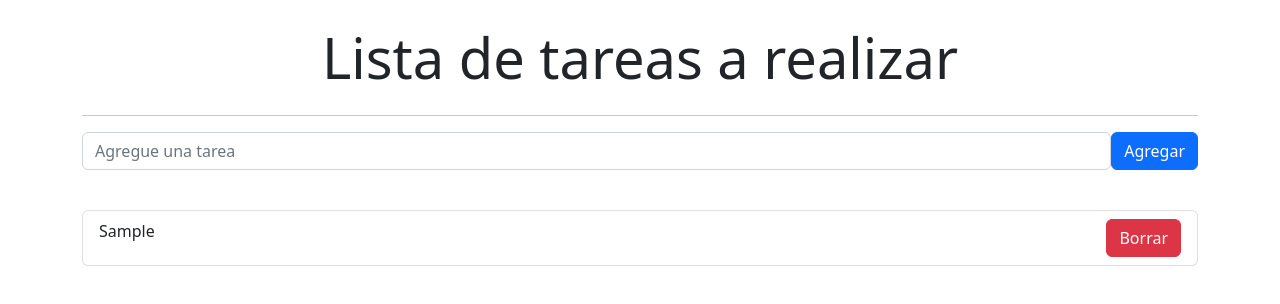
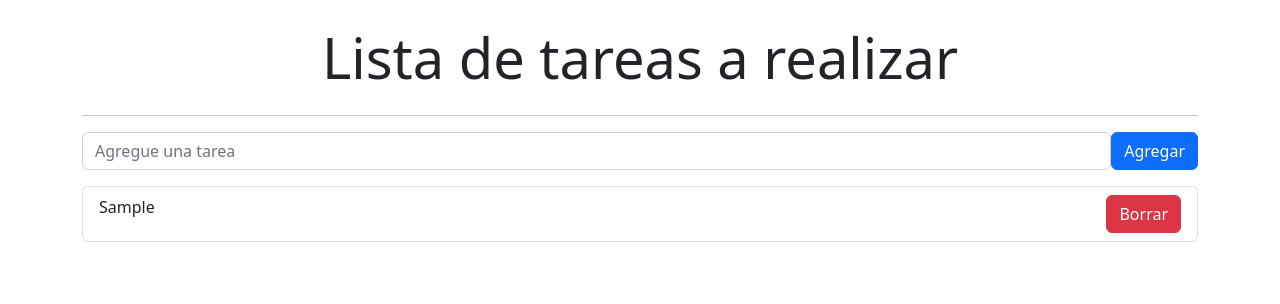
Before and after one commit to Vicopalacio/listaTareas, a React (Create React App) app: page / in a window 1280 px wide. Both pictures are taken after typing "Sample" into the empty fields and a click on the button "Agregar". Shown: the top 304 px of the page. Built offline with nearby package versions, Linux system fonts and the light colour scheme.

Commit message:
elimine margin y

```diff
--- a/src/components/ItemTarea.jsx
+++ b/src/components/ItemTarea.jsx
@@ -3,7 +3,7 @@ import { Button, ListGroup } from "react-bootstrap";
 
 const ItemTarea = ({nombreTarea, borrarTarea}) => {
   return (
-    <ListGroup.Item className="my-4 d-flex justify-content-between">
+    <ListGroup.Item className="d-flex justify-content-between">
     {nombreTarea}
     <Button variant="danger" onClick={()=>borrarTarea(nombreTarea)}>Borrar</Button>
     </ListGroup.Item>
```
